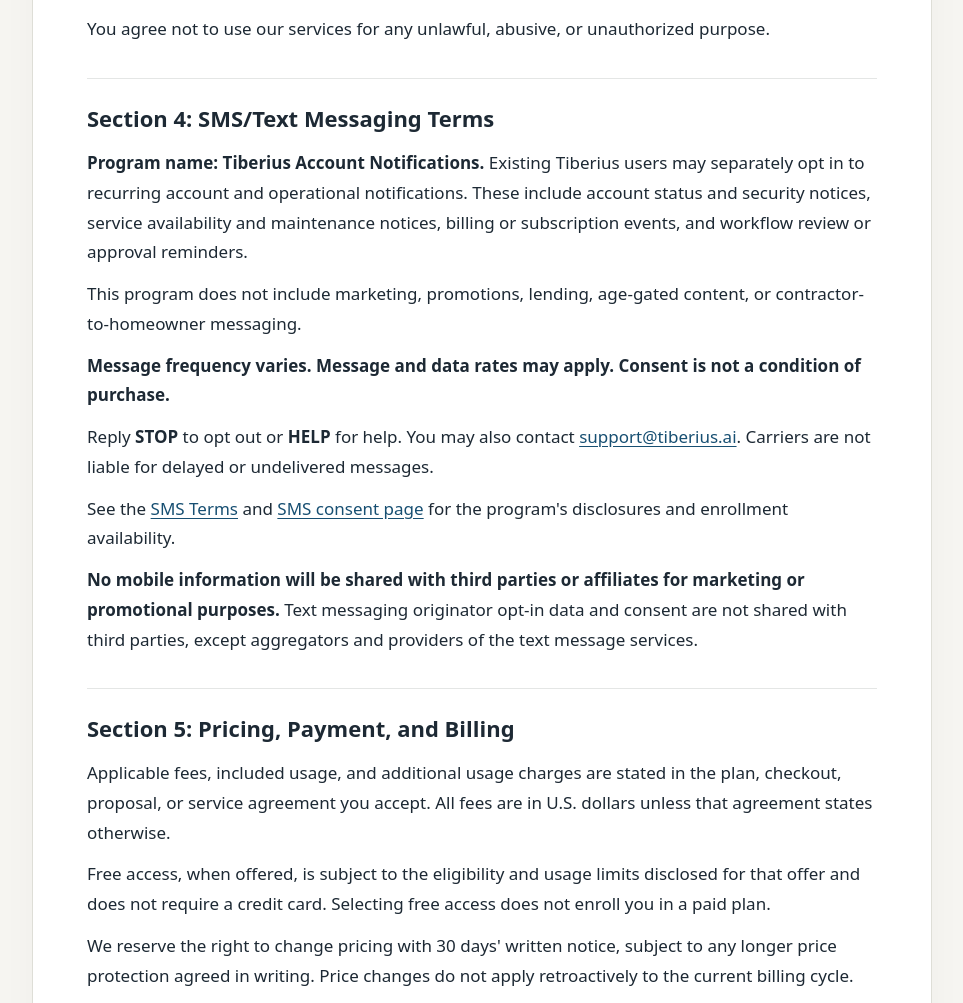
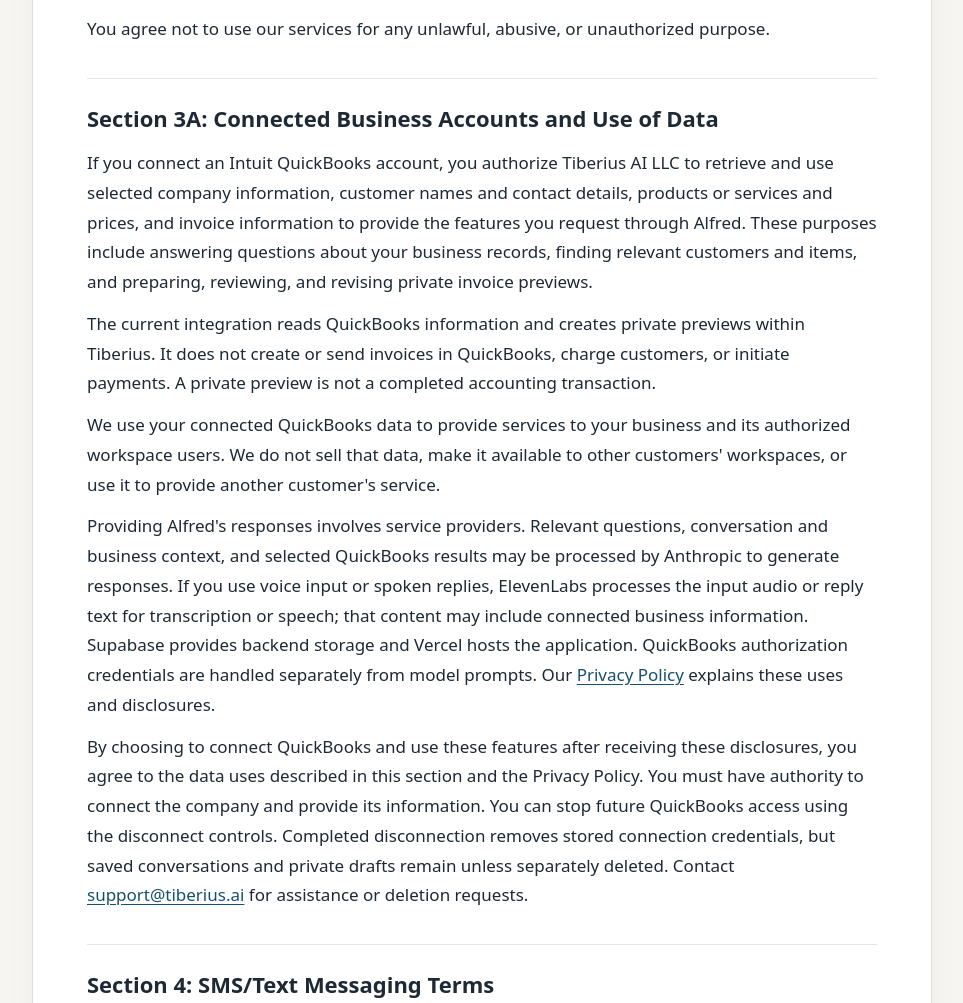
Before and after one commit to Tiberius-AI/tiberius-ai-landing, a plain HTML site: page terms.html in a window 1280 px wide. Shown: the part 1432-2435 px from the top of the page, without its empty margins (158-1121 px from the left). Drawn offline with Linux system fonts and the light colour scheme.

Commit message:
Clarify approved QuickBooks data use in Terms

```diff
--- a/terms.html
+++ b/terms.html
@@ -53,6 +53,15 @@
                         You agree not to use our services for any unlawful, abusive, or unauthorized purpose.
                     </p>
                 </section>
+
+<section id="connected-business-data">
+<h2>Section 3A: Connected Business Accounts and Use of Data</h2>
+<p>If you connect an Intuit QuickBooks account, you authorize Tiberius AI LLC to retrieve and use selected company information, customer names and contact details, products or services and prices, and invoice information to provide the features you request through Alfred. These purposes include answering questions about your business records, finding relevant customers and items, and preparing, reviewing, and revising private invoice previews.</p>
+<p>The current integration reads QuickBooks information and creates private previews within Tiberius. It does not create or send invoices in QuickBooks, charge customers, or initiate payments. A private preview is not a completed accounting transaction.</p>
+<p>We use your connected QuickBooks data to provide services to your business and its authorized workspace users. We do not sell that data, make it available to other customers' workspaces, or use it to provide another customer's service.</p>
+<p>Providing Alfred's responses involves service providers. Relevant questions, conversation and business context, and selected QuickBooks results may be processed by Anthropic to generate responses. If you use voice input or spoken replies, ElevenLabs processes the input audio or reply text for transcription or speech; that content may include connected business information. Supabase provides backend storage and Vercel hosts the application. QuickBooks authorization credentials are handled separately from model prompts. Our <a href="/privacy">Privacy Policy</a> explains these uses and disclosures.</p>
+<p>By choosing to connect QuickBooks and use these features after receiving these disclosures, you agree to the data uses described in this section and the Privacy Policy. You must have authority to connect the company and provide its information. You can stop future QuickBooks access using the disconnect controls. Completed disconnection removes stored connection credentials, but saved conversations and private drafts remain unless separately deleted. Contact <a href="mailto:support@tiberius.ai">support@tiberius.ai</a> for assistance or deletion requests.</p>
+</section>
 
                 <section>
 <h2>Section 4: SMS/Text Messaging Terms</h2>
```
